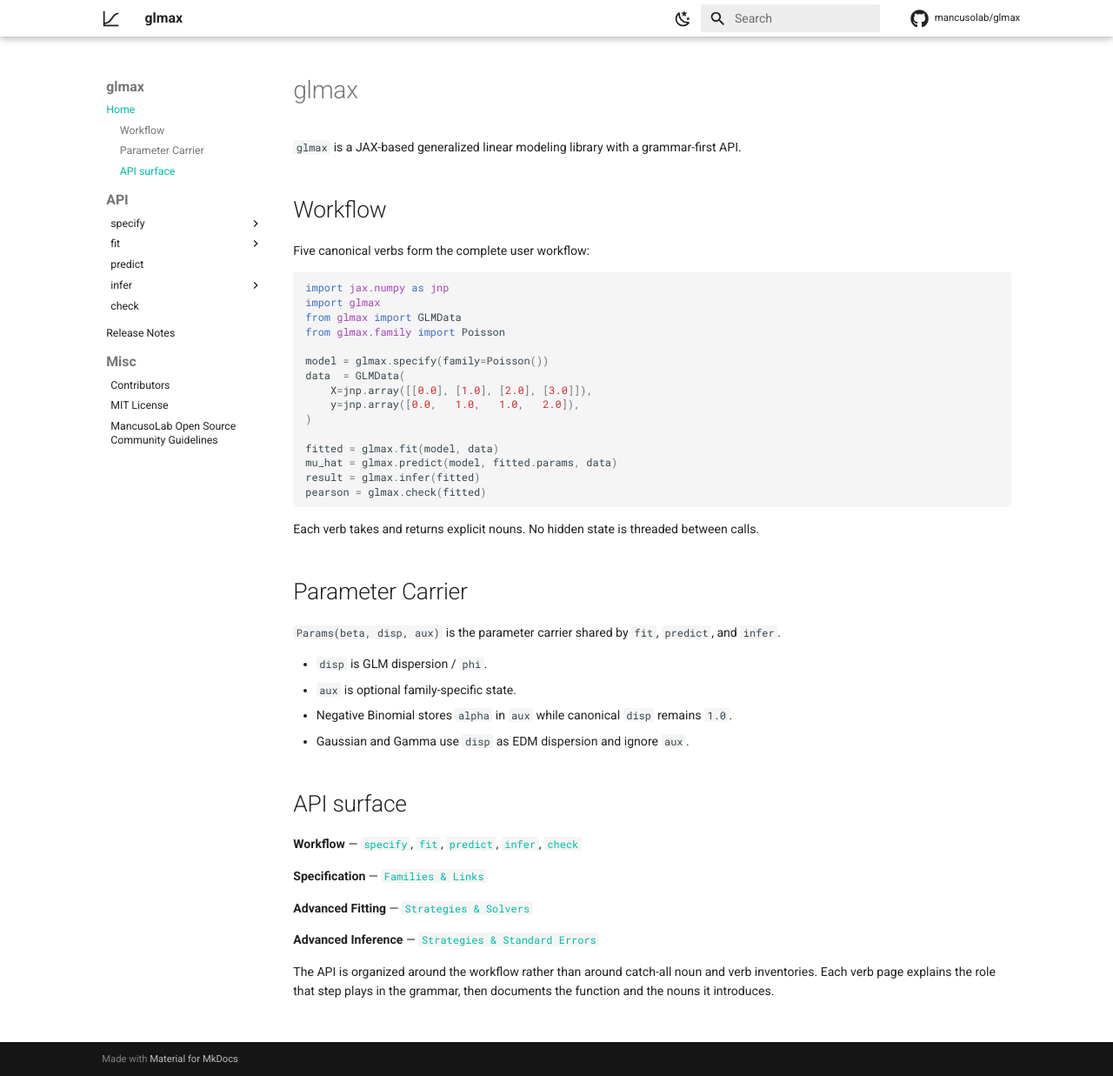
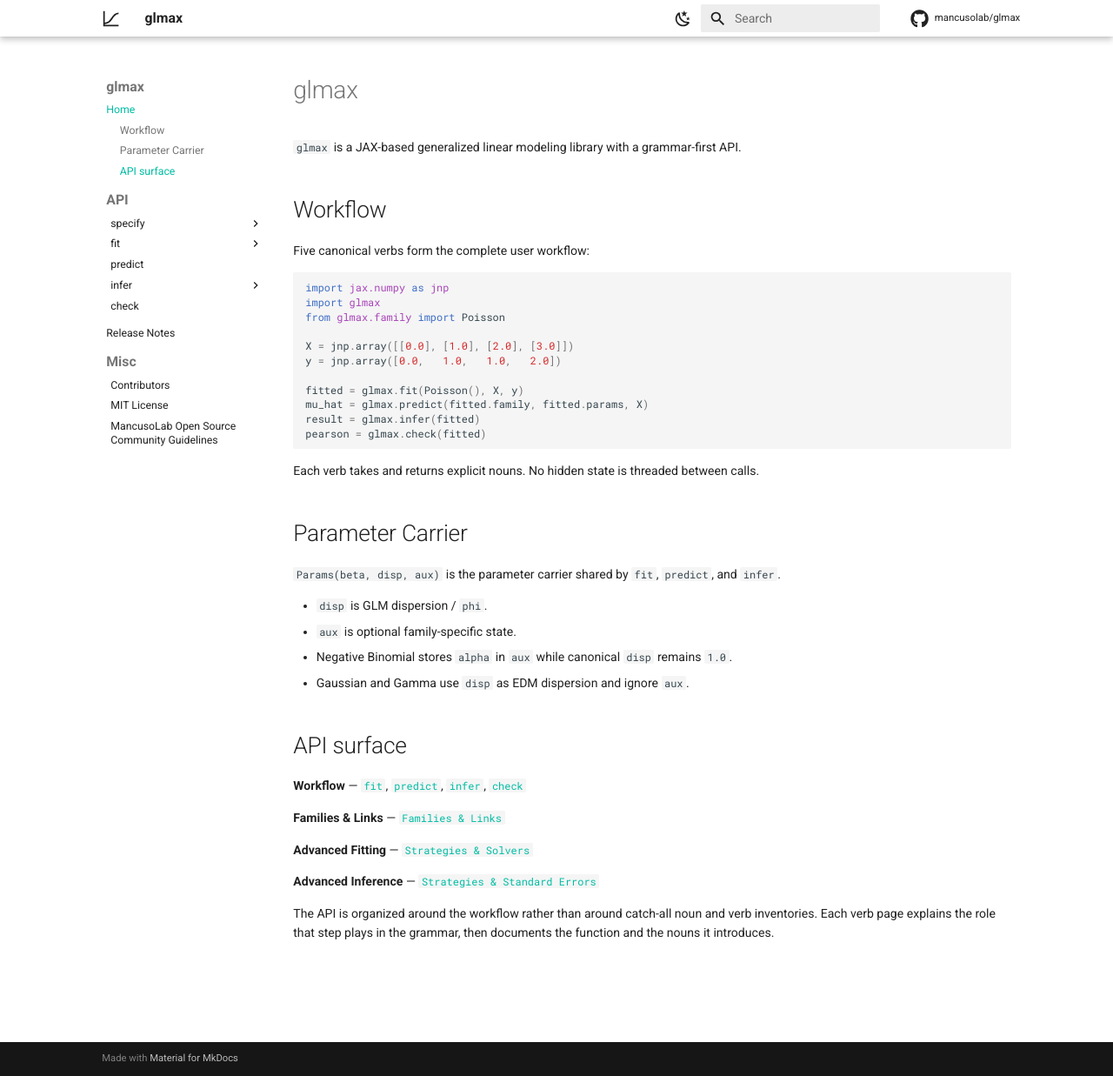
Before and after one commit to mancusolab/glmax, an MkDocs documentation site: the page built from docs/index.md, in a window 1280 px wide and 1237 px high. Shown: the whole window at 87% size. Built offline with MkDocs 1.6.1 and Material for MkDocs 9.7.7, drawn with Linux system fonts in a browser that asks for light colours; comment, search, counter and statistics services are not loaded.

Commit message:
cleaned up docs again

````diff
--- a/docs/index.md
+++ b/docs/index.md
@@ -9,17 +9,13 @@ Five canonical verbs form the complete user workflow:
 ```python
 import jax.numpy as jnp
 import glmax
-from glmax import GLMData
 from glmax.family import Poisson
 
-model = glmax.specify(family=Poisson())
-data  = GLMData(
-    X=jnp.array([[0.0], [1.0], [2.0], [3.0]]),
-    y=jnp.array([0.0,   1.0,   1.0,   2.0]),
-)
+X = jnp.array([[0.0], [1.0], [2.0], [3.0]])
+y = jnp.array([0.0,   1.0,   1.0,   2.0])
 
-fitted = glmax.fit(model, data)
-mu_hat = glmax.predict(model, fitted.params, data)
+fitted = glmax.fit(Poisson(), X, y)
+mu_hat = glmax.predict(fitted.family, fitted.params, X)
 result = glmax.infer(fitted)
 pearson = glmax.check(fitted)
 ```
@@ -38,9 +34,9 @@ and `infer`.
 
 ## API surface
 
-**Workflow** — [`specify`](api/specify/index.md), [`fit`](api/fit/index.md), [`predict`](api/predict.md), [`infer`](api/infer/index.md), [`check`](api/check.md)
+**Workflow** — [`fit`](api/fit/index.md), [`predict`](api/predict.md), [`infer`](api/infer/index.md), [`check`](api/check.md)
 
-**Specification** — [`Families & Links`](api/specify/families-and-links.md)
+**Families & Links** — [`Families & Links`](api/specify/families-and-links.md)
 
 **Advanced Fitting** — [`Strategies & Solvers`](api/fit/strategies.md)
 
````
Also changed, not shown: README.md (+10 -18 lines), docs/api/fit/index.md (+3 -12 lines), docs/api/fit/strategies.md (+2 -2 lines), docs/api/specify/index.md (+18 -10 lines), 1 other file.
